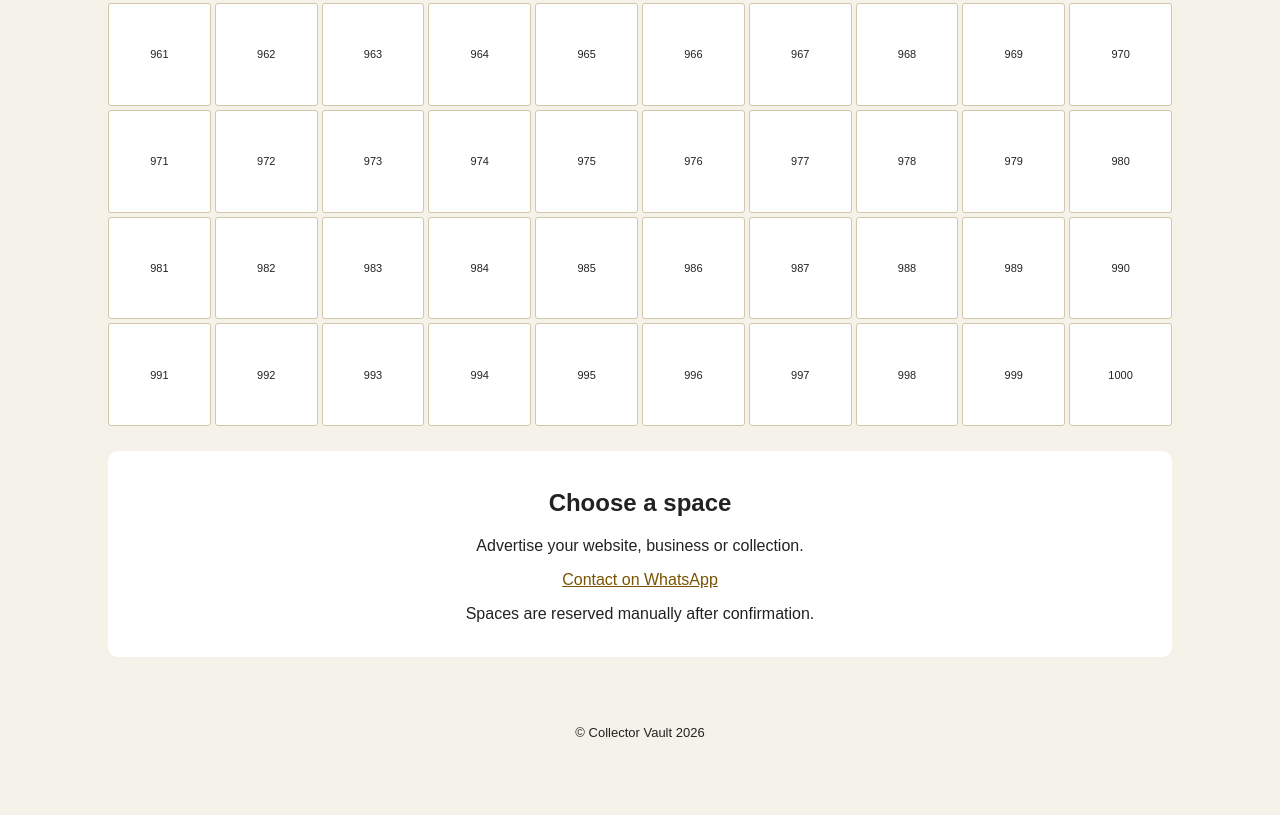
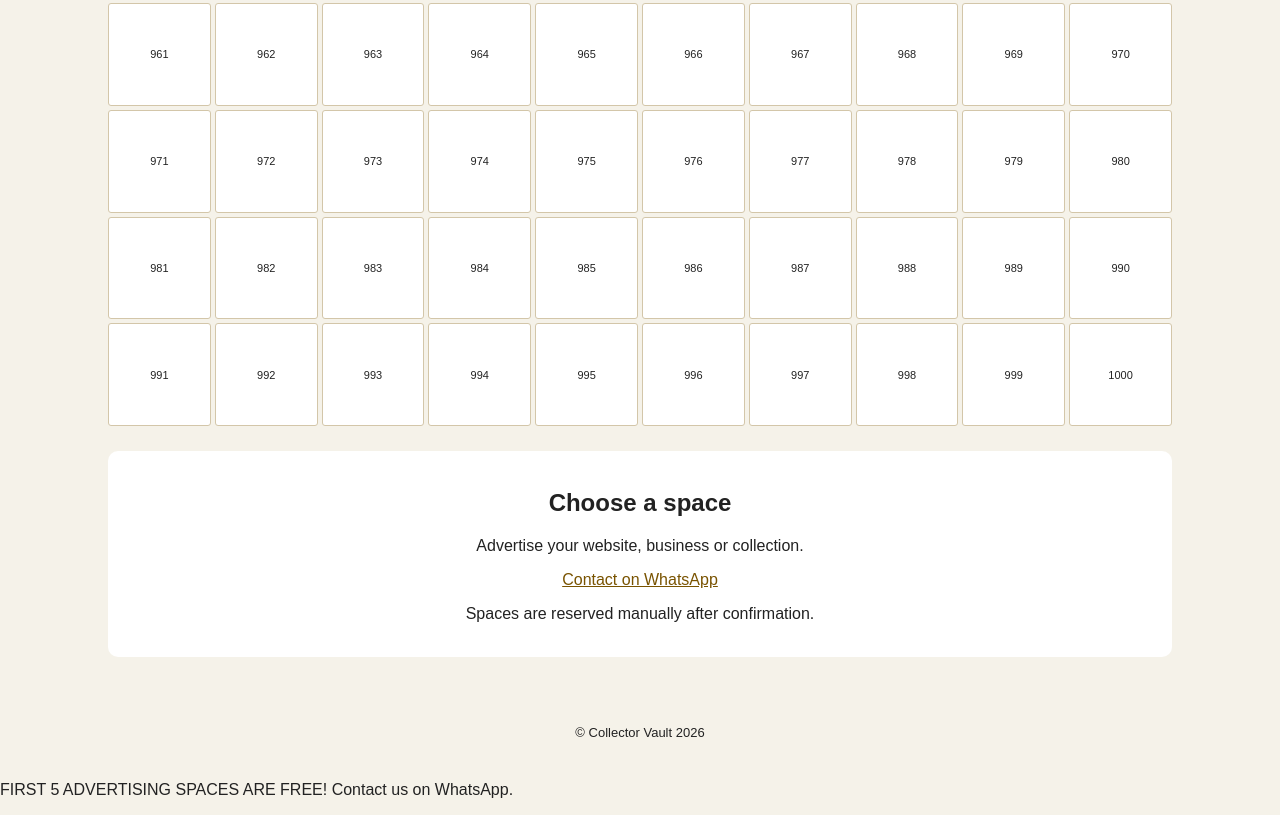
Before and after one commit to anatoliy-perehrest/collector-vault, a plain HTML site: page 1000.html in a window 1280 px wide. Shown: the part 10632-11447 px from the top of the page. Before the commit the page ends 11397 px from the top, so only its background shows below. Drawn offline with Linux system fonts and the light colour scheme.

Commit message:
Update 1000.html

```diff
--- a/1000.html
+++ b/1000.html
@@ -56,6 +56,6 @@ document.getElementById("info").scrollIntoView({behavior:"smooth"});
 };
 grid.appendChild(cell);
 }
-</script>
+</script><p>FIRST 5 ADVERTISING SPACES ARE FREE! Contact us on WhatsApp.</p>
 </body>
 </html>
```
